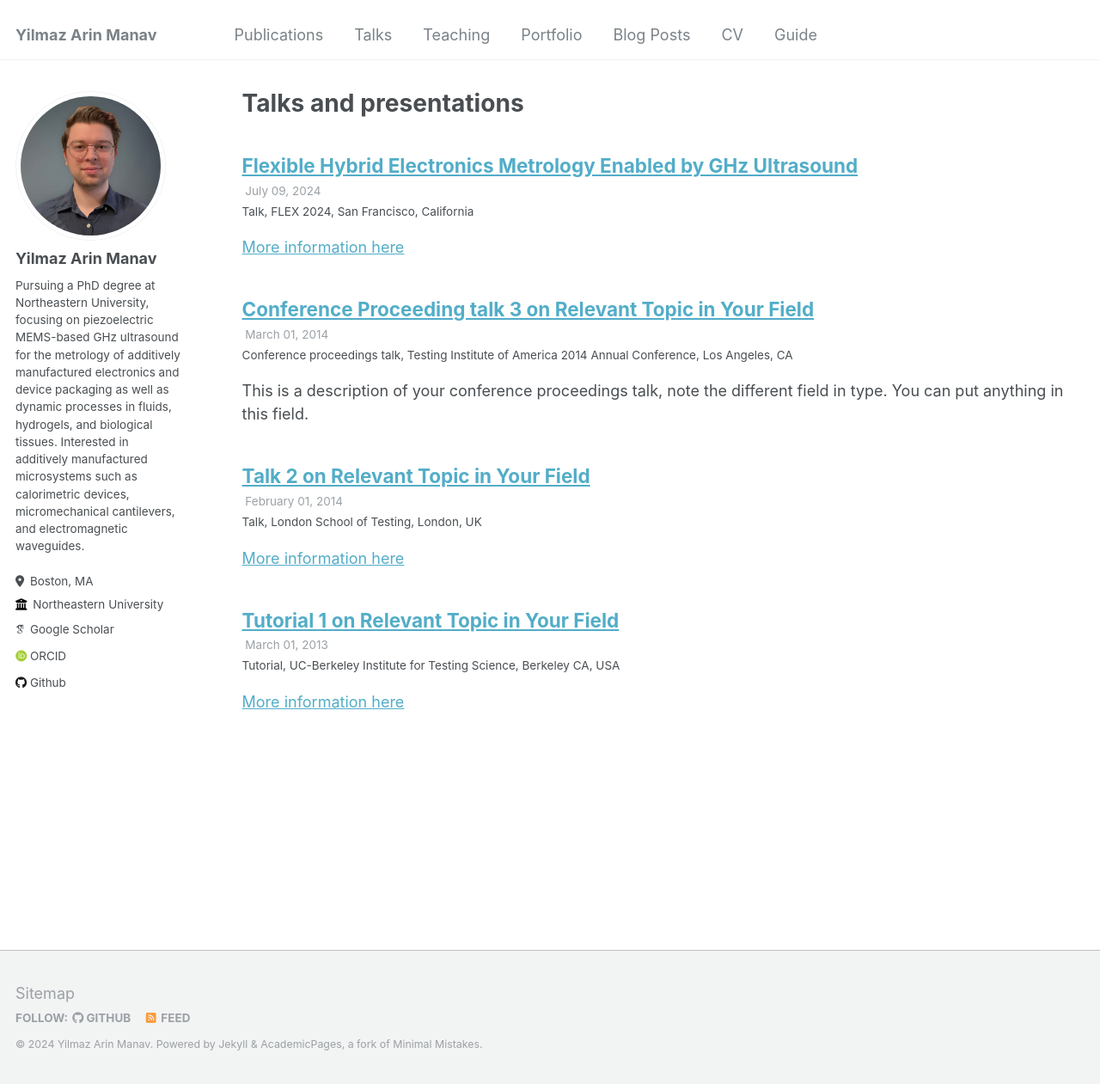
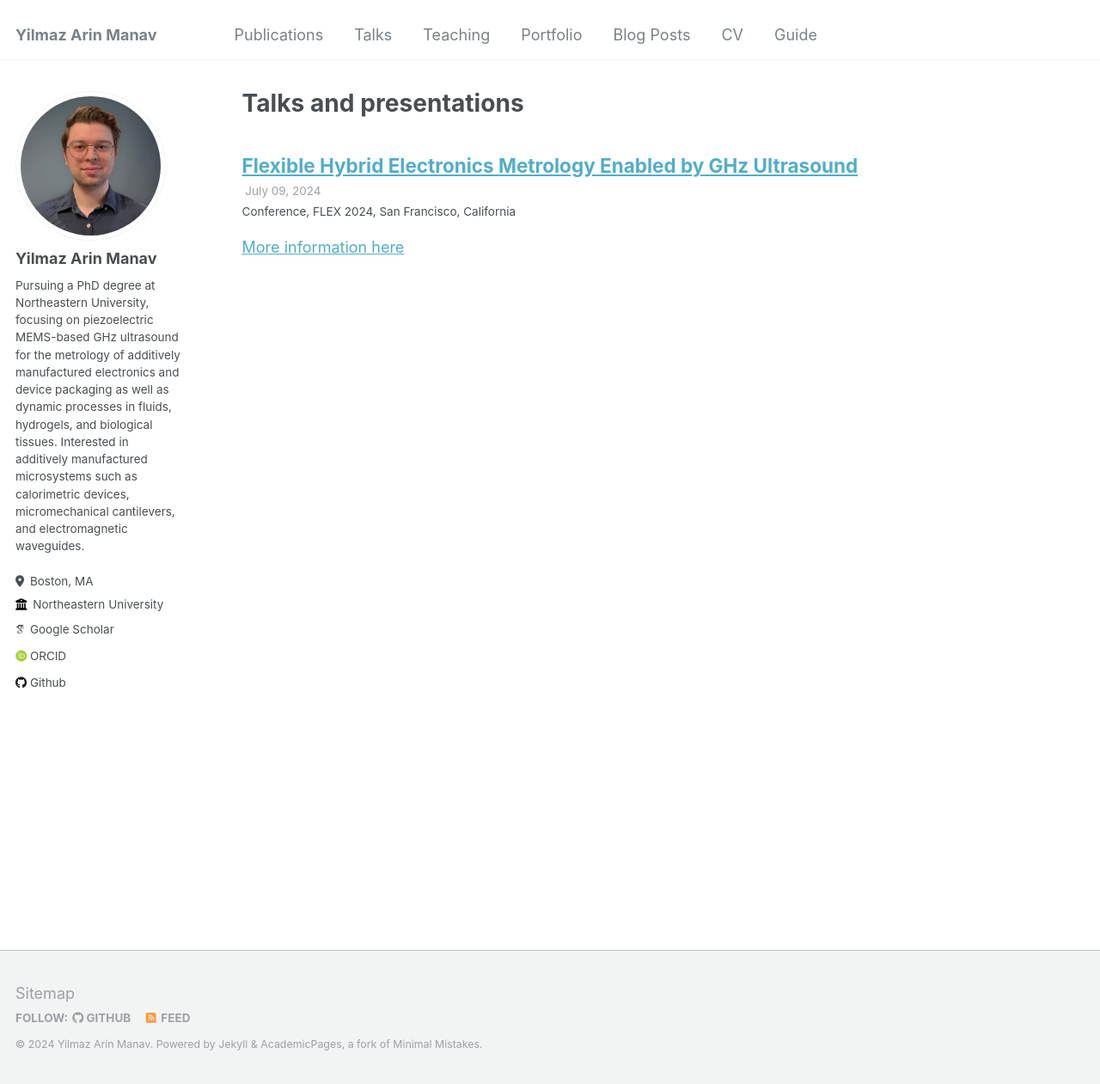
Before and after one commit to arinmanav/arinmanav.github.io, a Jekyll site: the page built from _pages/talks.html, in a window 1280 px wide and 1261 px high. Shown: the whole window at 86% size. Built offline with Jekyll 4.4.1, drawn with Linux system fonts in a browser that asks for light colours; some web fonts are replaced.

Commit message:
Talks updated

```diff
--- a/_talks/2013-03-01-tutorial-1.md
+++ /dev/null
@@ -1,13 +0,0 @@
----
-title: "Tutorial 1 on Relevant Topic in Your Field"
-collection: talks
-type: "Tutorial"
-permalink: /talks/2013-03-01-tutorial-1
-venue: "UC-Berkeley Institute for Testing Science"
-date: 2013-03-01
-location: "Berkeley CA, USA"
----
-
-[More information here](http://exampleurl.com)
-
-This is a description of your tutorial, note the different field in type. This is a markdown files that can be all markdown-ified like any other post. Yay markdown!
--- a/_talks/2014-02-01-talk-2.md
+++ /dev/null
@@ -1,13 +0,0 @@
----
-title: "Talk 2 on Relevant Topic in Your Field"
-collection: talks
-type: "Talk"
-permalink: /talks/2014-02-01-talk-2
-venue: "London School of Testing"
-date: 2014-02-01
-location: "London, UK"
----
-
-[More information here](http://example2.com)
-
-This is a description of your talk, which is a markdown files that can be all markdown-ified like any other post. Yay markdown!
--- a/_talks/2014-03-01-talk-3.md
+++ /dev/null
@@ -1,11 +0,0 @@
----
-title: "Conference Proceeding talk 3 on Relevant Topic in Your Field"
-collection: talks
-type: "Conference proceedings talk"
-permalink: /talks/2014-03-01-talk-3
-venue: "Testing Institute of America 2014 Annual Conference"
-date: 2014-03-01
-location: "Los Angeles, CA"
----
-
-This is a description of your conference proceedings talk, note the different field in type. You can put anything in this field.
--- a/_talks/flex2024.md
+++ b/_talks/flex2024.md
@@ -1,7 +1,7 @@
 ---
 title: "Flexible Hybrid Electronics Metrology Enabled by GHz Ultrasound"
 collection: talks
-type: "Talk"
+type: "Conference"
 permalink: /talks/flex2024
 venue: "FLEX 2024"
 date: 2024-07-09
```
Also changed, not shown: 1 other file.
